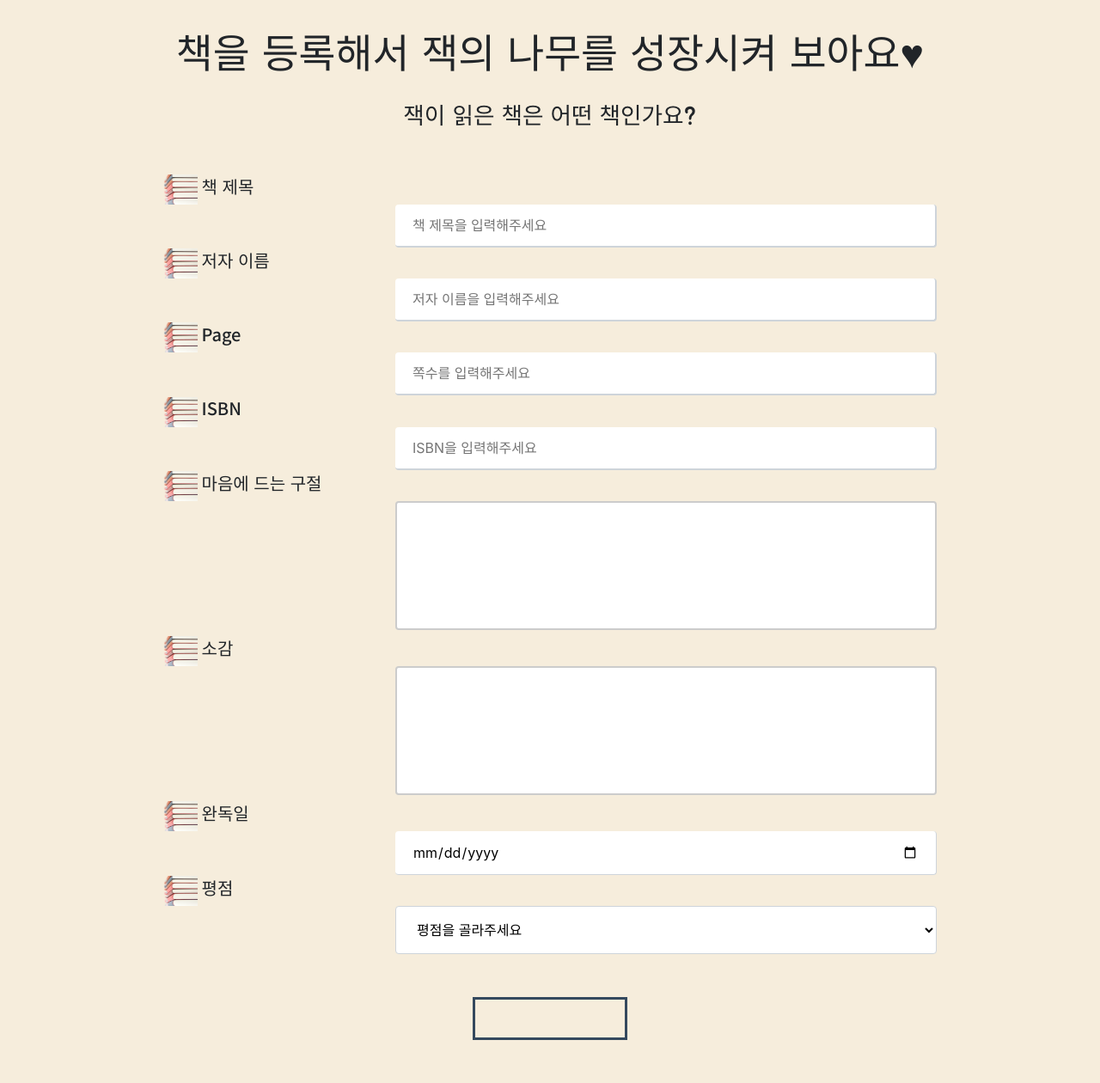
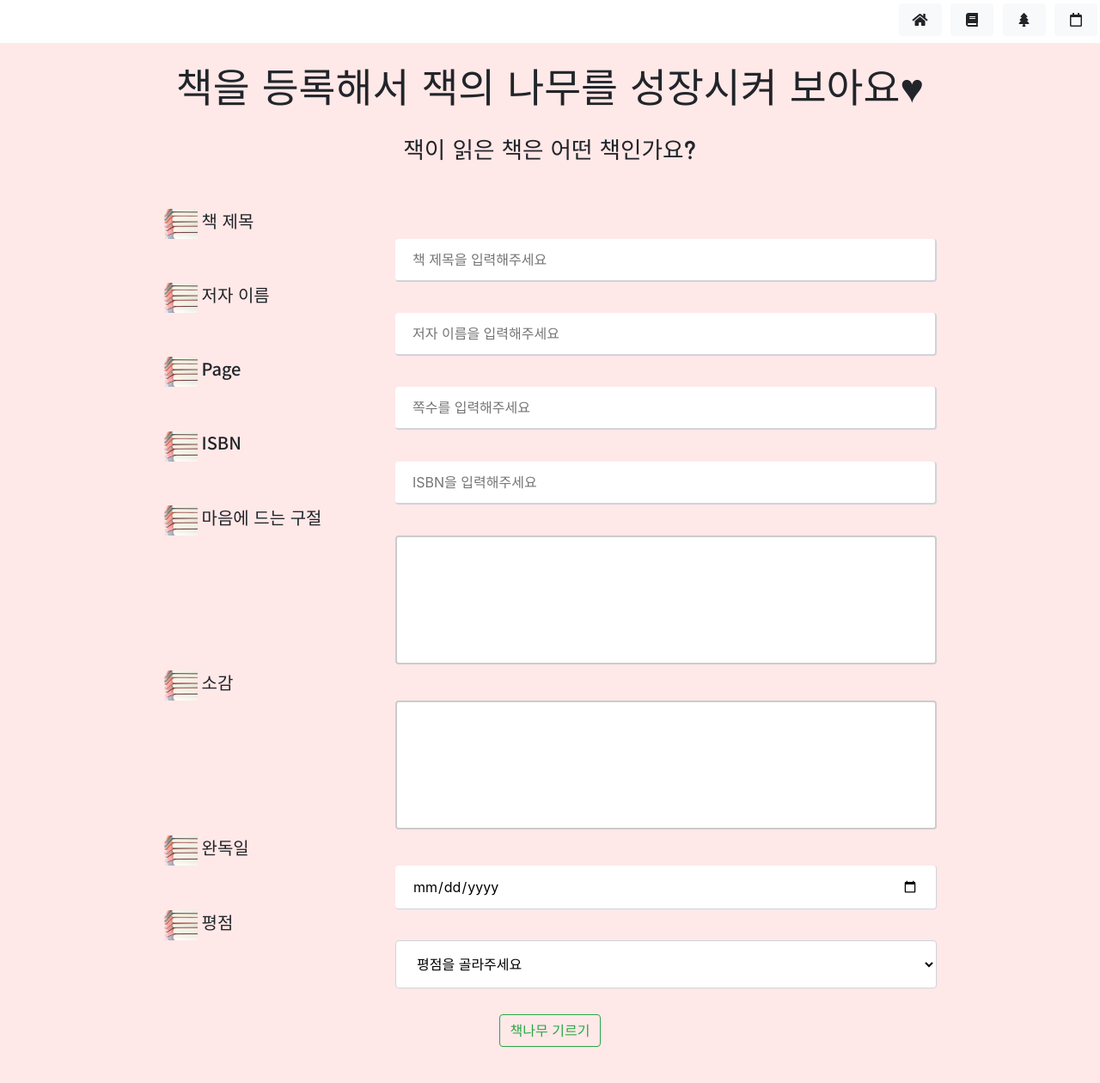
Before and after one commit to kmj931104/jack_and_booktree_project, a Flask app: page /booksadd in a window 1280 px wide; the page is wider, and only the part inside the window is pictured. Shown: that part at 86% size. After the commit the page ends 1218 px from the top of that part, so only its background shows below. Run offline with Flask 2, Linux system fonts and the light colour scheme; some libraries are stand-ins or nearby versions; some web fonts are replaced.

Commit message:
책나무 기르기 추가하기_12
이제 제목만 쓰면 됨!

```diff
--- a/templates/booktree_add.html
+++ b/templates/booktree_add.html
@@ -21,6 +21,7 @@
         <link rel="preconnect" href="https://fonts.gstatic.com">
         <link href="https://fonts.googleapis.com/css2?family=Noto+Sans+KR:wght@500&display=swap" rel="stylesheet">
 
+        <link href="https://use.fontawesome.com/releases/v5.0.6/css/all.css" rel="stylesheet">
         <title>책나무 기르기 책 추가하기 페이지</title>
         <!-- style -->
         <style type="text/css">
@@ -36,64 +37,47 @@
                 font-weight: initial;
             }
 
-
-            * {
-                background-color: #F6EDDC;
+            .top-fixed {
+                position: fixed;
+                left: 0;
+                top: 0;
+                width: 100%;
+                height: 50px;
             }
 
-            .button-2 {
-                width: 180px;
-                height: 50px;
-                border: 3px solid #34495e;
-                float: initial;
-                text-align: center;
-                cursor: pointer;
-                position: relative;
-                left: auto;
-                box-sizing: border-box;
-                overflow: hidden;
-                margin: 50px auto;
-            }
-
-            .button-2 a {
-                font-family: arial;
-                font-size: 16px;
-                color: #34495e;
-                text-decoration: none;
-                line-height: 50px;
-                transition: all .5s ease;
-                z-index: 2;
-                position: relative;
-
-            }
-
-            .eff-2 {
-                width: 180px;
-                height: 50px;
-                top: -50px;
-                background: #34495e;
-                position: absolute;
-                transition: all .5s ease;
-                z-index: 1;
-            }
-
-            .button-2:hover .eff-2 {
-                top: 0;
-            }
-
-            .button-2:hover a {
-                color: #fff;
+            .top-content {
+                background-color: white;
+                height: 100%;
+                width: 100%;
+                text-align: right;
             }
 
             .wrap {
-                margin-top: 30px;
-                margin-bottom: 30px;
+                min-height: 1000px;
+                margin-top: 50px;
+                padding-top: 20px;
+                padding-bottom: 10px;
+                background-color: #FFE8E8;
+
+                align-items: center;
+            }
+
+            button:not(.button) {
+                display: inline-block;
+                width: 50px;
+                margin: 4px 3px;
             }
 
             .add-box {
                 width: 900px;
                 margin: 0 auto;
                 padding-top: 30px;
+            }
+
+            .button {
+                text-align: center;
+                margin-top: 30px;
+                margin-bottom: 10px;
             }
 
             input[type=text] {
@@ -154,6 +138,9 @@
                 let date = $('#date').val();
                 let rate = $('#rate').val();
 
+                if (title == '' || author == '' || page == '' || isbn == '' || comment == '' || date == '' || rate == '') {
+                    alert('칸을 모두 채워주세요')
+                } else {
 
                     $.ajax({
                         type: "POST",
@@ -171,18 +158,47 @@
                         success: function (response) {
                             if (response['result'] == 'success') {
                                 alert(response['msg']);
-                            location.href="/booktree"
+                                location.href = "/booktree"
                             }
                         }
                     });
 
                 }
+            }
 
+            function moveToMain() {
+                location.href = '/';
+            }
 
+            function moveToBookNow() {
+                location.href = '/bookregister';
+            }
+
+            function moveToBookTree() {
+                location.href = '/booktree'
+            }
+
+            function moveToCalendar() {
+                location.href = "/";
+            }
         </script>
 
     </head>
     <body>
+        <div class="top-fixed">
+            <div class="top-content">
+                <button type="button" class="btn btn-light" onclick="moveToMain()"><i class="fas fa-home"></i>
+                </button>
+                <button type="button" class="btn btn-light" onclick="moveToBookNow()"><i
+                        class="fas fa-book"></i>
+                </button>
+                <button type="button" class="btn btn-light" onclick="moveToBookTree()"><i class="fas fa-tree"></i>
+                </button>
+                <button type="button" class="btn btn-light" onclick="moveToCalendar()"><i
+                        class="far fa-calendar"></i>
+                </button>
+            </div>
+        </div>
         <div id="adding_book_page" class="wrap">
             <p class="fontHead"> 책을 등록해서 잭의 나무를 성장시켜 보아요♥</p>
             <p class="fontHead" style="font-size: 20pt;"> 잭이 읽은 책은 어떤 책인가요?</p>
@@ -237,12 +253,10 @@
 
                     </select>
                 </div>
-                <div class="button-2">
-                    <div class="eff-2">
-                        <a onclick="addBooktree()">책나무 기르기</a>
+                <div style="text-align: center;">
+                    <button type="button" class="btn btn-outline-success button" onclick="addBooktree()">책나무 기르기
+                    </button>
                 </div>
-                </div>
-
             </div>
         </div>
 
```
Lines whose indentation alone changed are shown as unchanged.
